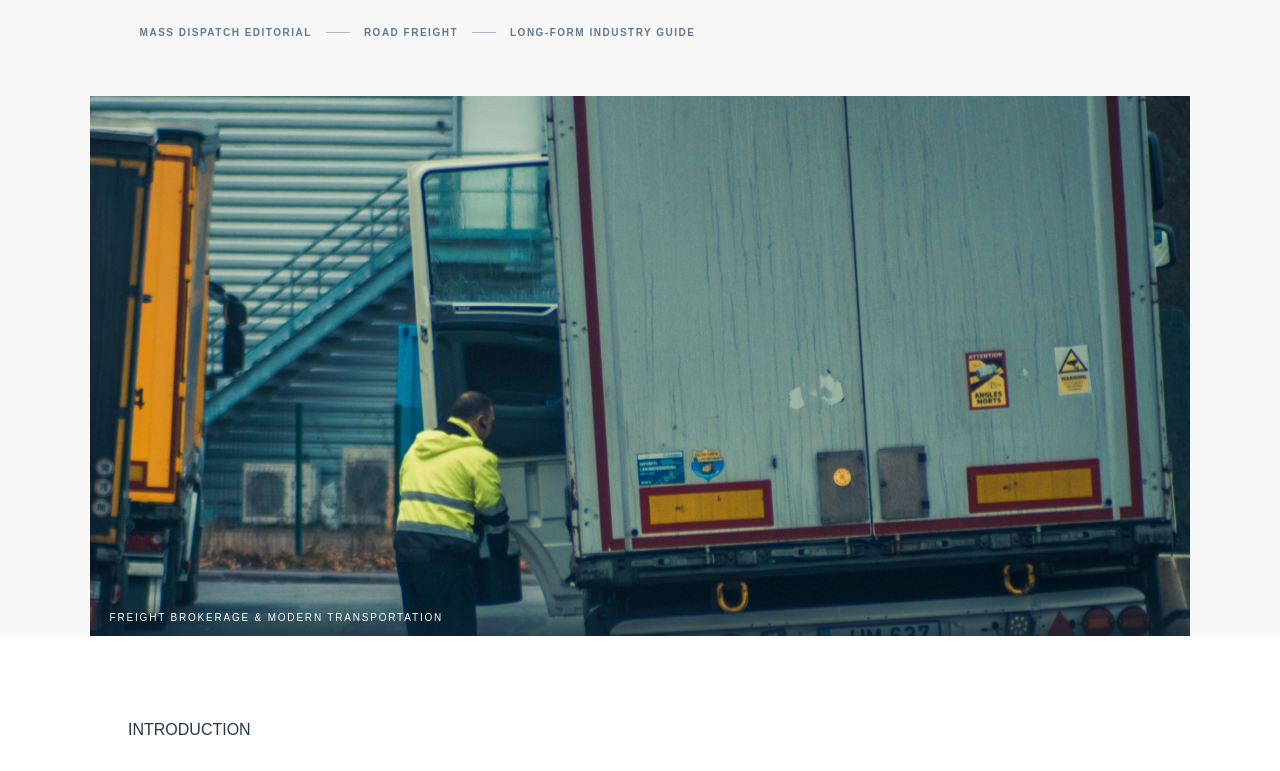
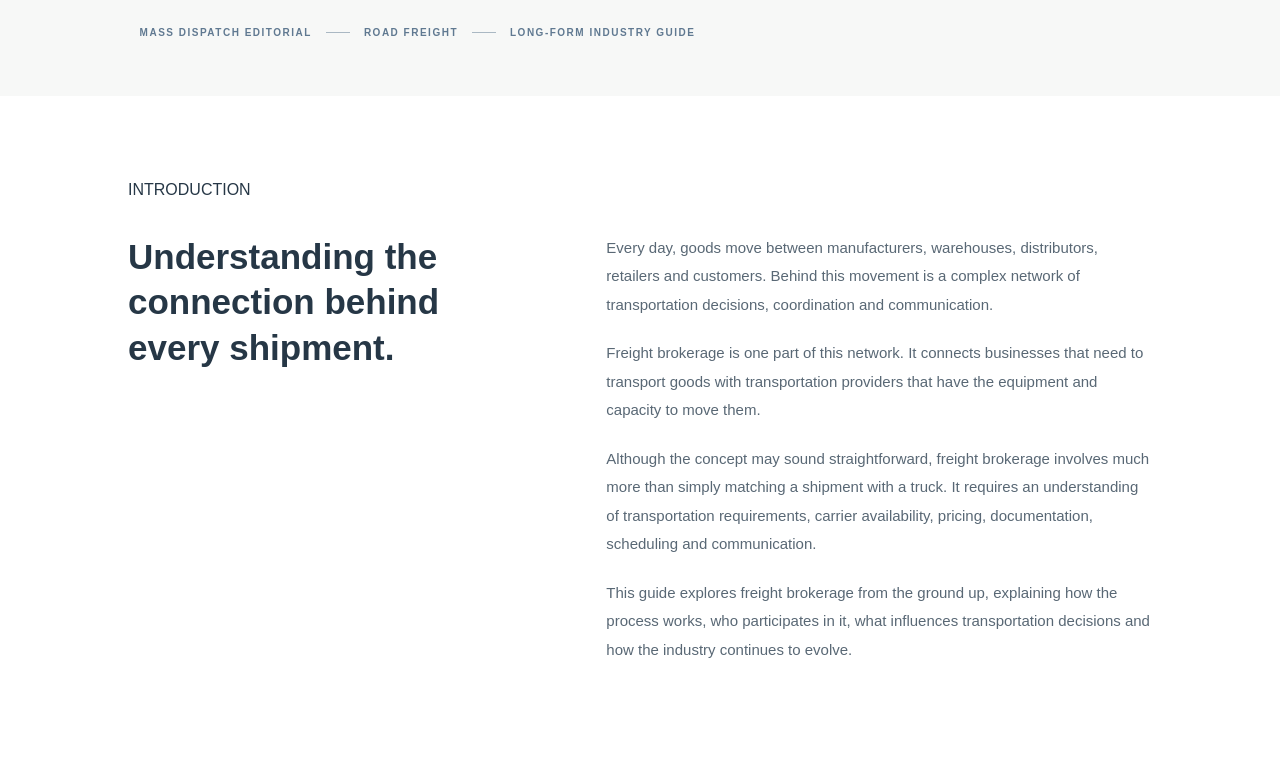
Before and after one commit to ManasviSharma2505/MASS-Logistics, a plain HTML site: page blog-freight-brokerage.html in a window 1280 px wide. Shown: the part 588-1359 px from the top of the page. Drawn offline with Linux system fonts and the light colour scheme.

Commit message:
Remove article photography as requested

```diff
--- a/blog-freight-brokerage.html
+++ b/blog-freight-brokerage.html
@@ -66,16 +66,7 @@
 
 
 <!-- ARTICLE COVER IMAGE -->
-<figure class="journal-cover">
 
-    <img src="freight-brokerage.jpg"
-         alt="Freight transportation and logistics operations">
-
-    <div class="article-image-caption">
-        FREIGHT BROKERAGE & MODERN TRANSPORTATION
-    </div>
-
-</figure>
 
 
 <!-- ARTICLE INTRODUCTION -->
@@ -203,7 +194,7 @@
             <p>Freight brokerage does not remove every transportation difficulty, nor does it guarantee that every shipment will move exactly as planned. Its value lies in organising the relationship between the parties and helping manage the decisions and communication involved in arranging transportation.</p>
         </section>
 
-<figure class="journal-photo wide"><img src="https://images.unsplash.com/photo-1767336455449-d490de078da5?auto=format&amp;fit=crop&amp;fm=jpg&amp;q=80&amp;w=1800" alt="Freight truck travelling along an open highway" loading="lazy"><figcaption>ROAD FREIGHT / THE JOURNEY — ROUTE, TIMING AND COORDINATION</figcaption></figure>
+
 
         <section id="industry-roles" class="article-section">
             <span class="section-number">02 / THE PEOPLE INVOLVED</span>
@@ -348,7 +339,7 @@
             <p>Freight brokerage is therefore best understood as a connected process rather than a single transaction. The quality of coordination across the entire movement can influence the experience of everyone involved.</p>
         </section>
 
-<figure class="journal-photo wide"><img src="https://images.unsplash.com/photo-1585316413479-4b65841fe3b5?auto=format&amp;fit=crop&amp;fm=jpg&amp;q=80&amp;w=1600" alt="Two freight trucks travelling together along a highway" loading="lazy"><figcaption>CARRIER NETWORKS / THE CONNECTION — CAPACITY IN MOTION</figcaption></figure>
+
 
         <section id="ftl-ltl" class="article-section">
             <span class="section-number">04 / TRANSPORTATION OPTIONS</span>
@@ -664,7 +655,7 @@
             <p>Businesses can review recurring problems, document what caused them and adjust their procedures accordingly. Over time, this can improve planning, communication and the quality of transportation decisions.</p>
         </section>
 
-<figure class="journal-photo wide"><img src="https://images.unsplash.com/photo-1645736315000-6f788915923b?auto=format&amp;fit=crop&amp;fm=jpg&amp;q=80&amp;w=1800" alt="Forklift loading pallets for road freight transportation" loading="lazy"><figcaption>WAREHOUSE OPERATIONS / THE HAND-OFF — CAREFUL LOADING SUPPORTS RELIABLE DELIVERY</figcaption></figure>
+
 
         <section id="relationships" class="article-section">
             <span class="section-number">09 / BUSINESS RELATIONSHIPS</span>
```
